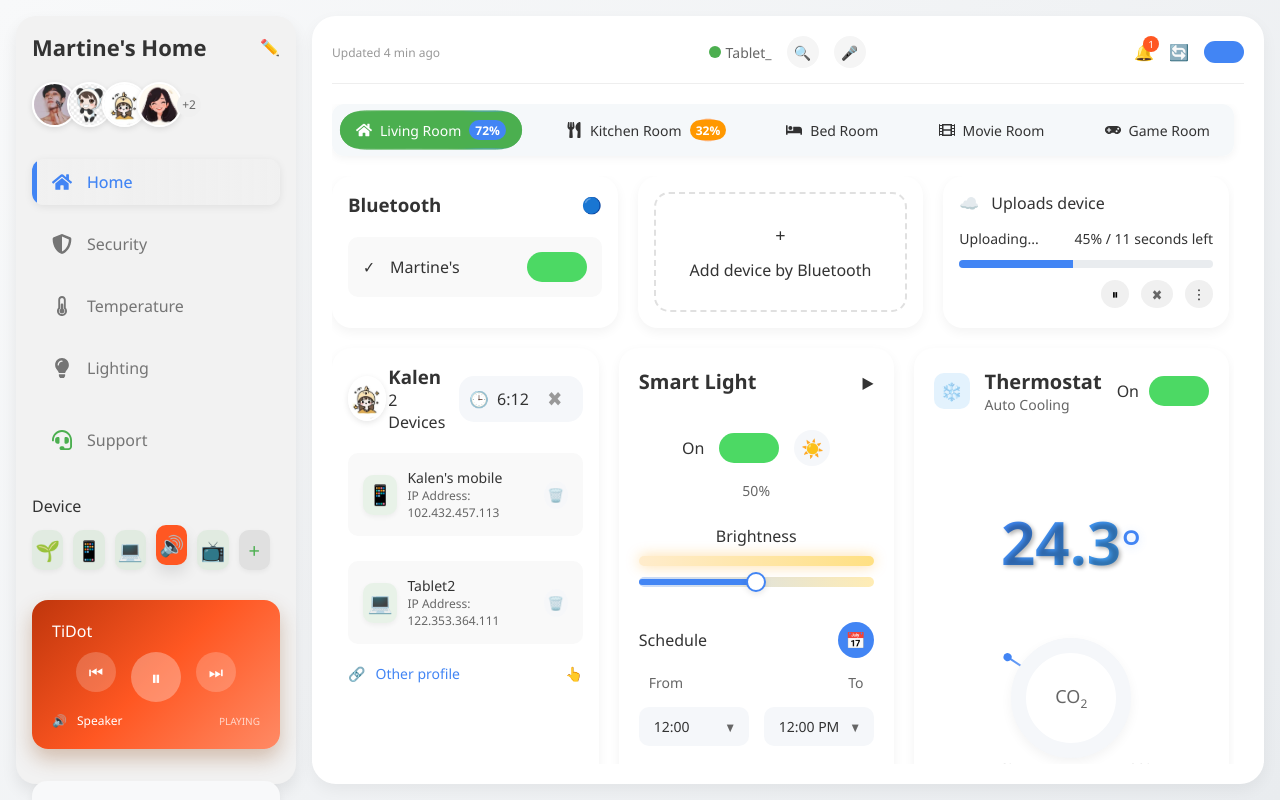
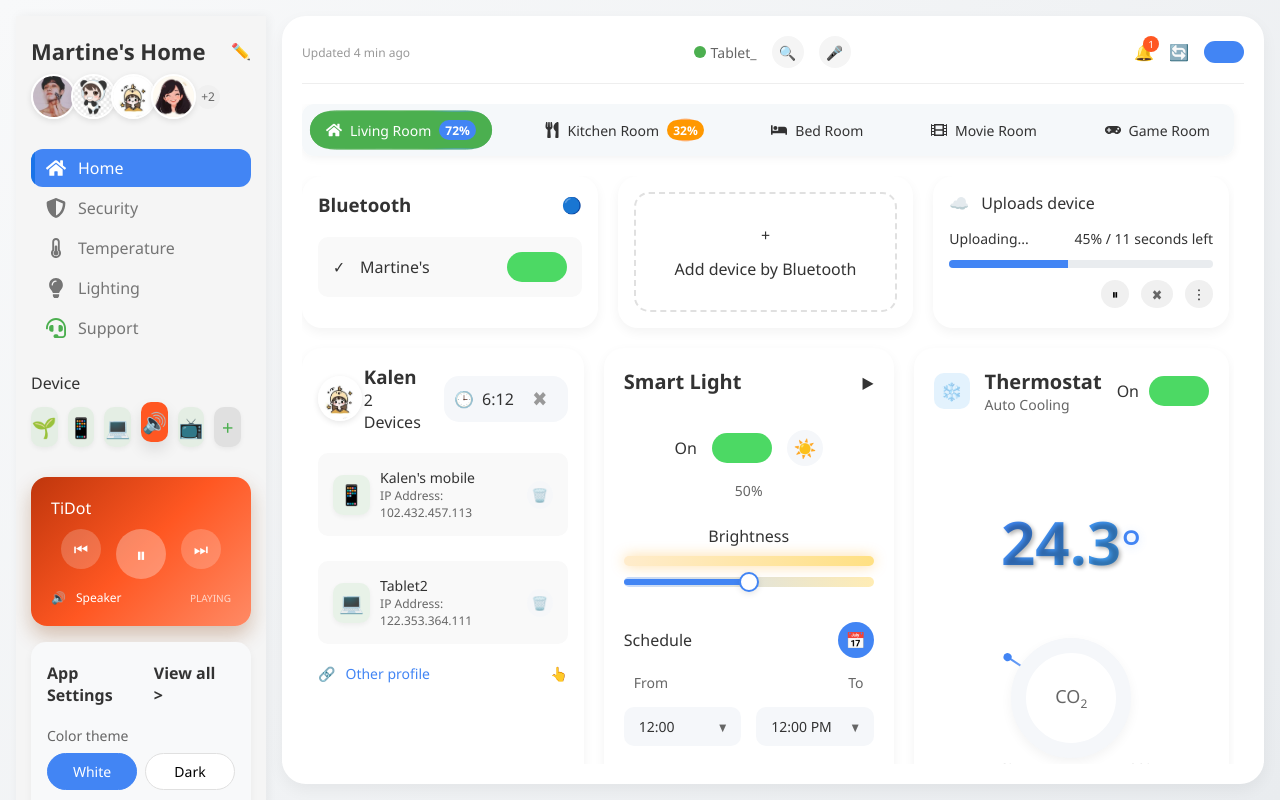
Before and after one commit to ZTL123Z/smart-home-dashboard, a React (Create React App) app: page / in a window 1280 px wide. Built offline with nearby package versions, Linux system fonts and the light colour scheme.

Commit message:
修改侧边栏

```diff
--- a/src/components/DeviceCards.css
+++ b/src/components/DeviceCards.css
@@ -2283,29 +2283,35 @@
 .menu-item {
   display: flex;
   align-items: center;
-  gap: 15px;
-  padding: 12px 20px;
+  gap: 12px;
+  padding: 8px 15px;
   border-radius: 12px;
   cursor: pointer;
   transition: all 0.3s ease;
   position: relative;
   overflow: hidden;
-  margin-bottom: 8px;
+  margin-bottom: 2px;
   background-color: transparent;
-  box-shadow: 0 0 0 rgba(0, 0, 0, 0);
 }
 
 .menu-item:hover {
   background-color: rgba(240, 240, 240, 0.6);
-  transform: translateX(5px);
-  box-shadow: 0 2px 5px rgba(0, 0, 0, 0.05);
 }
 
 .menu-item.active {
-  background-color: rgba(240, 240, 240, 0.8);
-  background-image: linear-gradient(to right, rgba(240, 240, 240, 0.8), rgba(240, 240, 240, 0.4));
-  font-weight: 500;
-  box-shadow: 0 2px 8px rgba(0, 0, 0, 0.08);
+  background-color: #4285f4;
+  color: white;
+  position: relative;
+}
+
+.menu-item.active::before {
+  content: '';
+  position: absolute;
+  left: 0;
+  top: 0;
+  height: 100%;
+  width: 4px;
+  background-color: #1a73e8;
 }
 
 .menu-item .menu-icon {
@@ -2316,11 +2322,10 @@
 
 .menu-item:hover .menu-icon {
   color: #4285f4;
-  transform: scale(1.1);
 }
 
 .menu-item.active .menu-icon {
-  color: #4285f4;
+  color: white;
 }
 
 .menu-item span {
@@ -2331,82 +2336,25 @@
 
 .menu-item:hover span {
   color: #4285f4;
-  text-shadow: 0 0 0.5px rgba(66, 133, 244, 0.3);
 }
 
 .menu-item.active span {
-  color: #4285f4;
-  text-shadow: 0 0 0.5px rgba(66, 133, 244, 0.5);
-}
-
-.menu-item::before {
-  content: '';
-  position: absolute;
-  left: 0;
-  top: 0;
-  height: 100%;
-  width: 0;
-  background-color: rgba(66, 133, 244, 0.1);
-  transition: width 0.3s ease;
-}
-
-.menu-item:hover::before {
-  width: 5px;
-}
-
-.menu-item.active::before {
-  width: 5px;
-  background-color: #4285f4;
-}
-
-.menu-item.support {
-  margin-top: 10px;
+  color: white;
 }
 
 .menu-item.support .menu-icon {
   color: #4CAF50;
 }
 
-.menu-item.support:hover .menu-icon,
-.menu-item.support.active .menu-icon {
+.menu-item.support:hover .menu-icon {
   color: #2E7D32;
 }
 
-.menu-item.support:hover span,
+.menu-item.support.active {
+  background-color: #4CAF50;
+}
+
+.menu-item.support.active .menu-icon,
 .menu-item.support.active span {
-  color: #2E7D32;
-}
-
-.menu-item.support::before {
-  background-color: rgba(76, 175, 80, 0.1);
-}
-
-.menu-item.support.active::before {
-  background-color: #4CAF50;
-}
-
-.menu-item.support:hover {
-  background-color: rgba(76, 175, 80, 0.1);
-}
-
-.menu-item.support.active {
-  background-color: rgba(76, 175, 80, 0.2);
-  background-image: linear-gradient(to right, rgba(76, 175, 80, 0.2), rgba(76, 175, 80, 0.05));
-}
-
-.menu-item.clicked {
-  animation: pulse 0.6s ease;
-}
-
-@keyframes pulse {
-  0% {
-    transform: scale(1);
-  }
-  50% {
-    transform: scale(0.98);
-    background-color: rgba(66, 133, 244, 0.15);
-  }
-  100% {
-    transform: scale(1);
-  }
-}
+  color: white;
+}
--- a/src/components/Sidebar.css
+++ b/src/components/Sidebar.css
@@ -1,77 +1,37 @@
 .sidebar {
-  width: 280px;
-  background-color: #f2f2f2;
-  border-radius: 20px;
-  box-shadow: 0 8px 16px rgba(0, 0, 0, 0.08);
-  padding: 16px;
+  width: 250px;
+  height: 100vh;
+  background-color: #f5f5f5;
+  padding: 15px;
   display: flex;
   flex-direction: column;
-  gap: 16px;
-  transition: all 0.3s ease;
+  overflow-y: auto;
+  box-shadow: 2px 0 10px rgba(0, 0, 0, 0.05);
 }
 
 .sidebar-header {
-  display: flex;
-  flex-direction: column;
-  gap: 12px;
-}
-
-.new-button {
-  display: flex;
-  align-items: center;
-  gap: 8px;
-  color: #4285f4;
-  font-weight: 500;
-  cursor: pointer;
-}
-
-.plus-icon {
-  font-size: 18px;
+  padding: 5px 0;
+  margin-bottom: 5px;
 }
 
 .home-title {
   display: flex;
   align-items: center;
   justify-content: space-between;
+  margin-bottom: 8px;
 }
 
 .home-title h2 {
+  margin: 0;
   font-size: 22px;
   font-weight: 600;
-  color: #333;
-  margin: 0;
-}
-
-.home-title-input {
-  font-size: 22px;
-  font-weight: 600;
-  color: #333;
-  background: transparent;
-  border: none;
-  border-bottom: 2px solid #4285f4;
-  outline: none;
-  padding: 0 0 4px 0;
-  width: 80%;
-  margin: 0;
-  transition: all 0.3s ease;
-}
-
-.edit-icon {
-  cursor: pointer;
-  color: #999;
-  transition: all 0.3s ease;
-}
-
-.edit-icon:hover {
-  color: #4285f4;
-  transform: scale(1.1);
 }
 
 .users-container {
   display: flex;
   align-items: center;
-  margin-top: 8px;
-  margin-bottom: 8px;
+  gap: 5px;
+  margin-bottom: 15px;
 }
 
 .user-avatar {
@@ -139,21 +99,21 @@
 .sidebar-menu {
   display: flex;
   flex-direction: column;
-  gap: 8px;
-  margin-top: 8px;
+  padding: 5px 0;
+  margin-bottom: 10px;
 }
 
 .menu-item {
   display: flex;
   align-items: center;
   gap: 12px;
-  padding: 10px 15px;
+  padding: 8px 15px;
   border-radius: 12px;
   cursor: pointer;
-  color: #999;
-  transition: all 0.2s ease;
+  transition: all 0.3s ease;
   position: relative;
   overflow: hidden;
+  margin-bottom: 2px;
 }
 
 .menu-item.active {
@@ -324,6 +284,16 @@
   color: #333;
 }
 
+.setting-label {
+  font-size: 14px;
+  color: #666;
+  margin-bottom: 8px;
+}
+
+.theme-settings, .color-settings {
+  margin-bottom: 16px;
+}
+
 .view-all {
   font-size: 14px;
   color: var(--app-primary-color, #4285f4);
@@ -350,16 +320,6 @@
 
 .dark-theme .view-all:hover {
   background-color: rgba(66, 133, 244, 0.2);
-}
-
-.setting-label {
-  font-size: 14px;
-  color: #666;
-  margin-bottom: 8px;
-}
-
-.theme-settings, .color-settings {
-  margin-bottom: 16px;
 }
 
 .theme-options {
```
